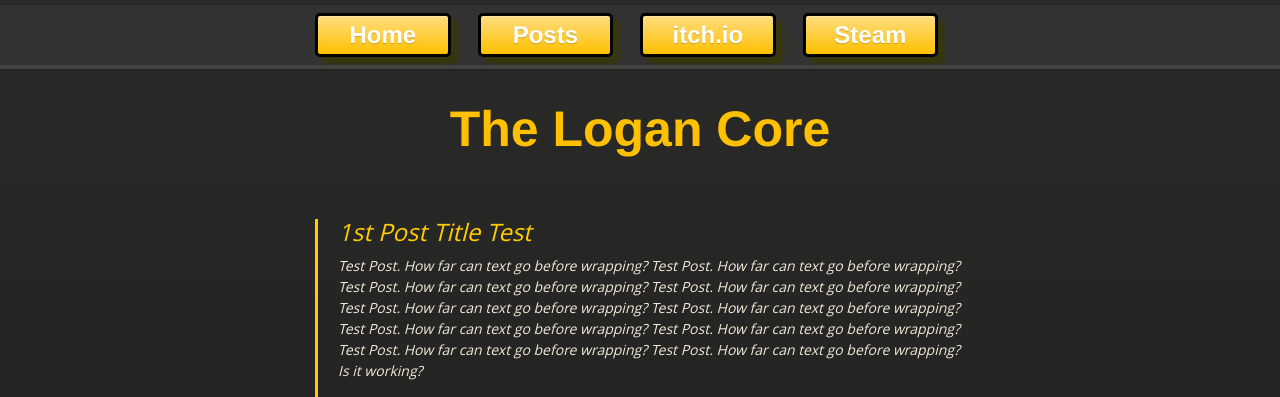
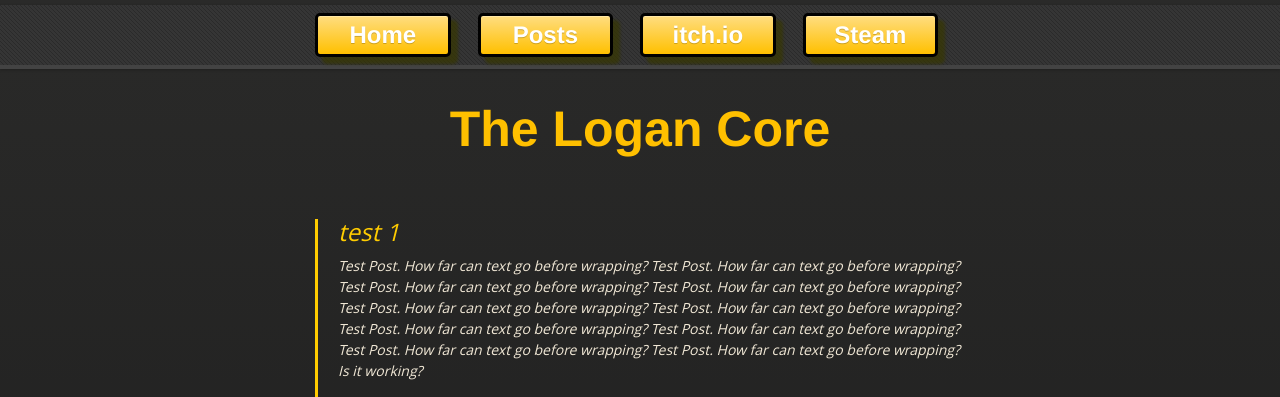
Before and after one commit to Logan-Core/Logan-Core.github.io, a Jekyll site: the page built from _posts/2023-03-04-post-test.markdown, in a window 1280 px wide, cut to the strip 0-397 px from the top of the page. Built offline with Jekyll 4.4.1, drawn with Linux system fonts in a browser that asks for light colours.

Commit message:
title fixed

```diff
--- a/_posts/2023-03-04-post-test.markdown
+++ b/_posts/2023-03-04-post-test.markdown
@@ -3,7 +3,7 @@ layout: default
 title:  "test 1"
 ---
 
-> ## <a href="https://logancore.com/2023/03/04/post-test">1st Post Title Test</a>
+> ## <a href="https://logancore.com/2023/03/04/post-test">test 1</a>
 > Test Post. How far can text go before wrapping? Test Post.
 > How far can text go before wrapping? Test Post. How far can text go before wrapping? Test Post. How far can text go before wrapping? Test Post. How far can text go before wrapping? Test Post. How far can text go before wrapping? Test Post. How far can text go before wrapping? Test Post. How far can text go before wrapping? Test Post. How far can text go before wrapping? Test Post. How far can text go before wrapping?
 > Is it working?
```
